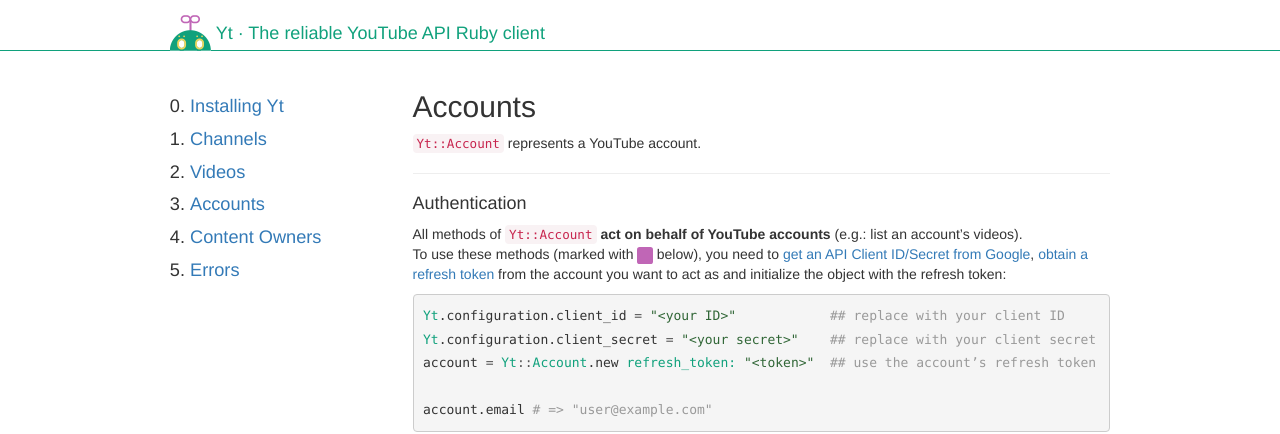
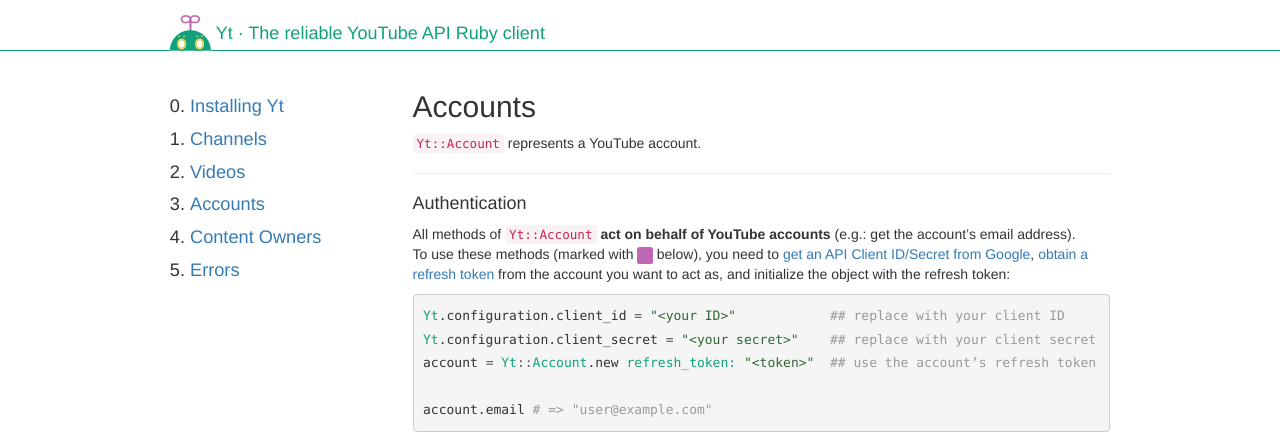
Before and after one commit to nullscreen/yt-core, a Jekyll site: the page built from docs/accounts.html, in a window 1280 px wide and 1191 px high. Shown: the top 434 px of the window. Built offline with Jekyll 4.4.1, drawn with Linux system fonts in a browser that asks for light colours; nearby versions of some CDN libraries; some web fonts are replaced.

Commit message:
Better example for Account#new

```diff
--- a/docs/accounts.html
+++ b/docs/accounts.html
@@ -11,8 +11,8 @@
 <h4>Authentication</h4>
 
 <p>
-  All methods of <code>Yt::Account</code> <strong>act on behalf of YouTube accounts</strong> (e.g.: list an account’s videos).<br />
-  To use these methods (marked with  <span class="label label-warning">&nbsp;</span> below), you need to <a href="https://github.com/Fullscreen/yt#web-apps-that-require-user-interactions">get an API Client ID/Secret from Google</a>, <a href="https://github.com/Fullscreen/yt#web-apps-that-require-user-interactions">obtain a refresh token</a> from the account you want to act as and initialize the object with the refresh token:
+  All methods of <code>Yt::Account</code> <strong>act on behalf of YouTube accounts</strong> (e.g.: get the account’s email address).<br />
+  To use these methods (marked with  <span class="label label-warning">&nbsp;</span> below), you need to <a href="https://github.com/Fullscreen/yt#web-apps-that-require-user-interactions">get an API Client ID/Secret from Google</a>, <a href="https://github.com/Fullscreen/yt#web-apps-that-require-user-interactions">obtain a refresh token</a> from the account you want to act as, and initialize the object with the refresh token:
 </p>
 
 {% highlight ruby %}
```
